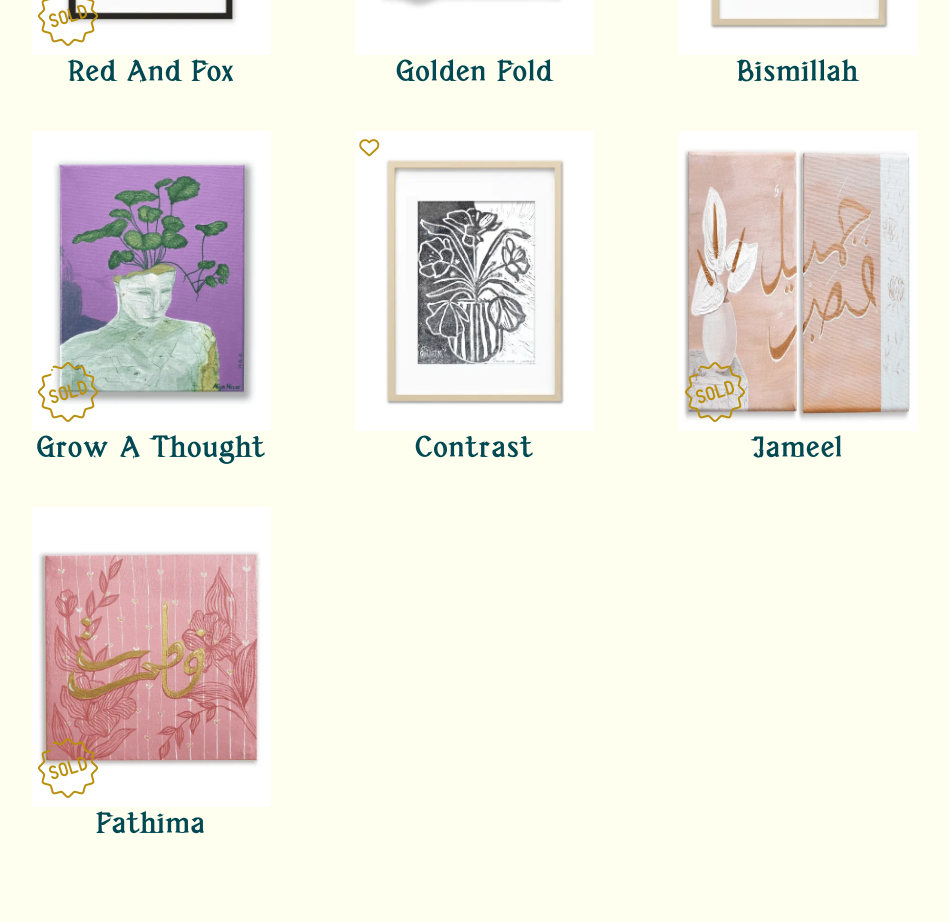
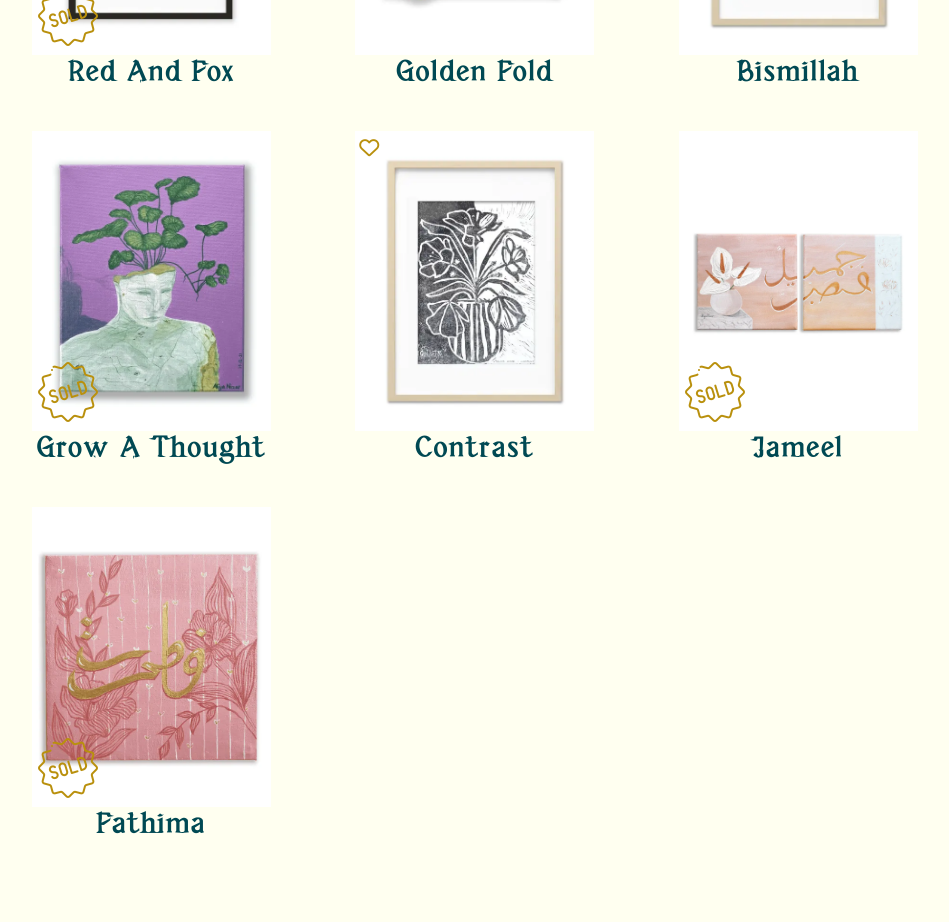
Before and after one commit to naseehan/aliyanizar, a React (Vite) app: page /shop in a window 1280 px wide. Shown: the part 1520-2442 px from the top of the page, without its empty margins (262-1211 px from the left). Built offline with nearby package versions, Linux system fonts and the light colour scheme.

Commit message:
small bug in navbar

```diff
--- a/src/components/Navbar.jsx
+++ b/src/components/Navbar.jsx
@@ -24,7 +24,7 @@ const Navbar = () => {
     }, [isOpen]);
 
   return (
-    <div className="bg-[#004953] fixed z-[60] top-0 left-0 right-0 w-screen ">
+    <div className="bg-[#004953] fixed z-[80] top-0 left-0 right-0 w-screen ">
         {/* overlay for closing navbar when clicked outside */}
        <div
         className={`absolute inset-0 z-50 h-[100vh] ${
--- a/src/pages/shopItems.js
+++ b/src/pages/shopItems.js
@@ -234,7 +234,7 @@ export const products = [
   {
     id: 17,
     name: "jameel",
-    img: "/products/Jameel.webp",
+    img: "/products/Jameel1.webp",
     categories: "Calligraphy",
     dimensions: "Calligraphy on canvas, 30cmx15cm",
     ogPrice: 30,
```
Also changed, not shown: public/products/Jameel1.webp (added).
